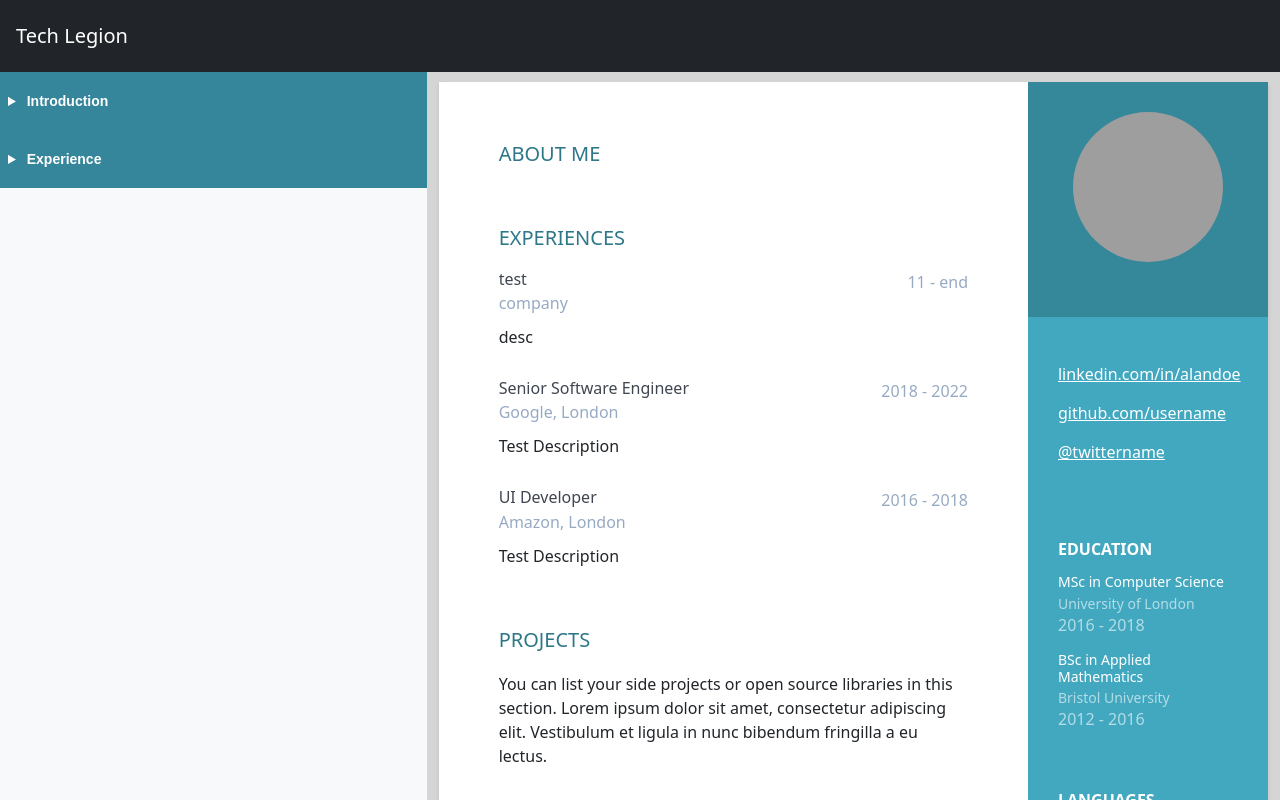
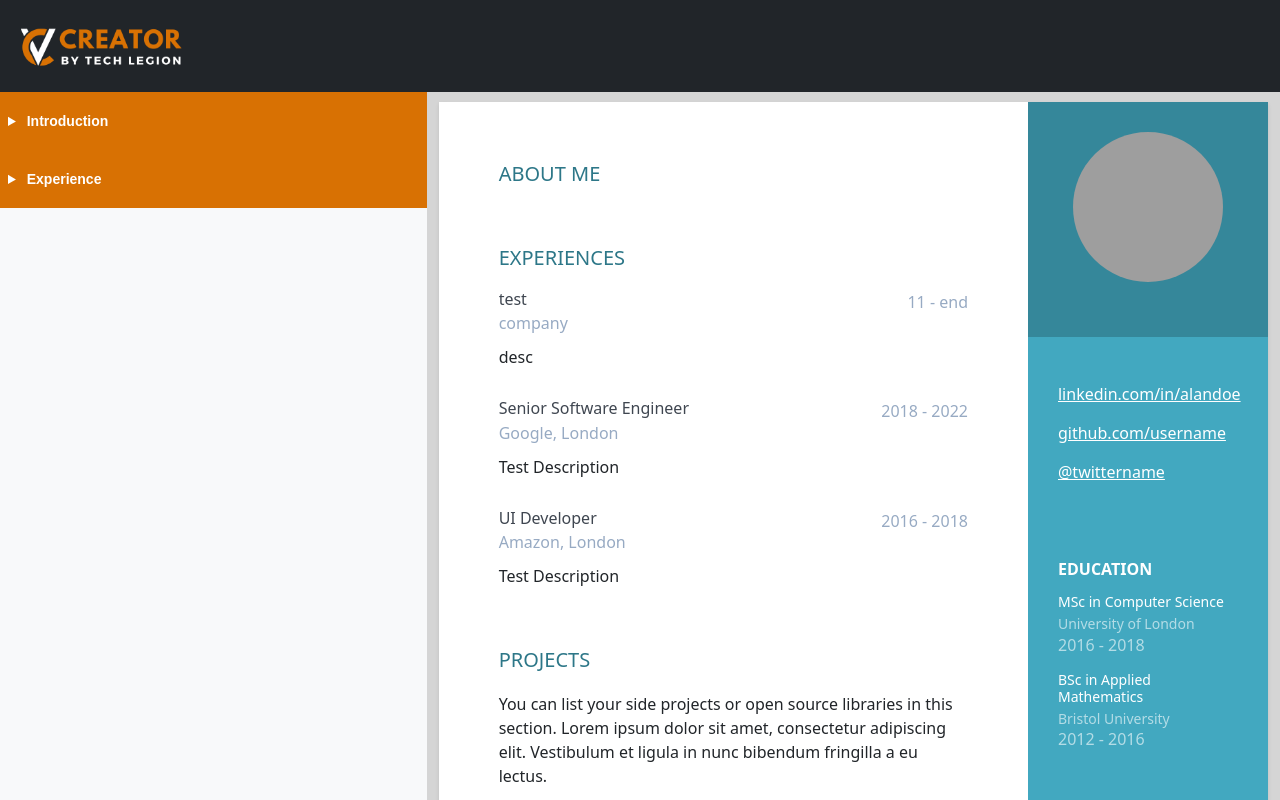
Before and after one commit to sheikh-tabarak/CV-builder-Application-using-React-Js, a React (Create React App) app: page / in a window 1280 px wide. Shown: the top 800 px of the page. Built offline with nearby package versions, Linux system fonts and the light colour scheme; grey boxes are pictures that could not be loaded.

Commit message:
logo-designed

```diff
--- a/src/components/Form.js
+++ b/src/components/Form.js
@@ -1,6 +1,7 @@
 import React, { useState } from "react";
 import Template1 from "./templates/template1/template1";
 import ".//form.css";
+import Header from "./header/header";
 
 
 export default function Form() {
@@ -64,6 +65,8 @@ export default function Form() {
   const [website, SetWebsite] = useState("");
   const [headline, SetHeadline] = useState("");
   const [phone, SetPhone] = useState("");
+  const [aboutme, SetAboutme] = useState("");
+
 
   const ChangeName = (event) => {
     SetName(event.target.value);
@@ -86,15 +89,15 @@ export default function Form() {
   };
 
 
+  const ChangeAboutme= (event) => {
+    SetAboutme(event.target.value);
+  };
+
   return (
     <>
-<nav class="p-3 navbar fixed navbar-dark bg-dark">
-<a class="navbar-brand" href="#">Tech Legion </a>
 
 
-</nav>
-
-
+<Header/>
 
 
       <div class="container-fluid">
@@ -189,8 +192,12 @@ export default function Form() {
                 type="number" class="form-control" id="pnumber" />
               </div>
               <div class="form-group m-1  mb-3">
-                <label for="address">Address</label>
-                <input type="text" class="form-control" id="address" />
+                <label for="address">About you</label>
+                <input
+                value={aboutme}
+               onChange={ChangeAboutme}
+                 type="text" class="form-control" id="address" />
+
               </div>
 
               <div class="row">
@@ -311,6 +318,7 @@ export default function Form() {
            headline={headline}
               email={email}
              phone={phone}
+             aboutme={aboutme}
 
 
             />
--- a/src/components/form.css
+++ b/src/components/form.css
@@ -73,7 +73,7 @@
   line-height: 42px;
   font-family: Arial, Helvetica, sans-serif;
   font-weight: 700;
-  background-color: #35869A;
+  background-color: #D87103;
   color: white;
   padding: 8px;
 }
--- /dev/null
+++ b/src/components/header/header.js
@@ -0,0 +1,11 @@
+import React from 'react'
+import logo from './logo.png';
+
+export default function header() {
+  return (
+    <nav class="p-3 navbar fixed navbar-dark bg-dark">
+<a class="navbar-brand" href="/"><img width={170} src={logo} alt="" /> </a>
+
+</nav>
+  )
+}
```
Also changed, not shown: src/components/header/logo.png (added), src/logo.png (added).
